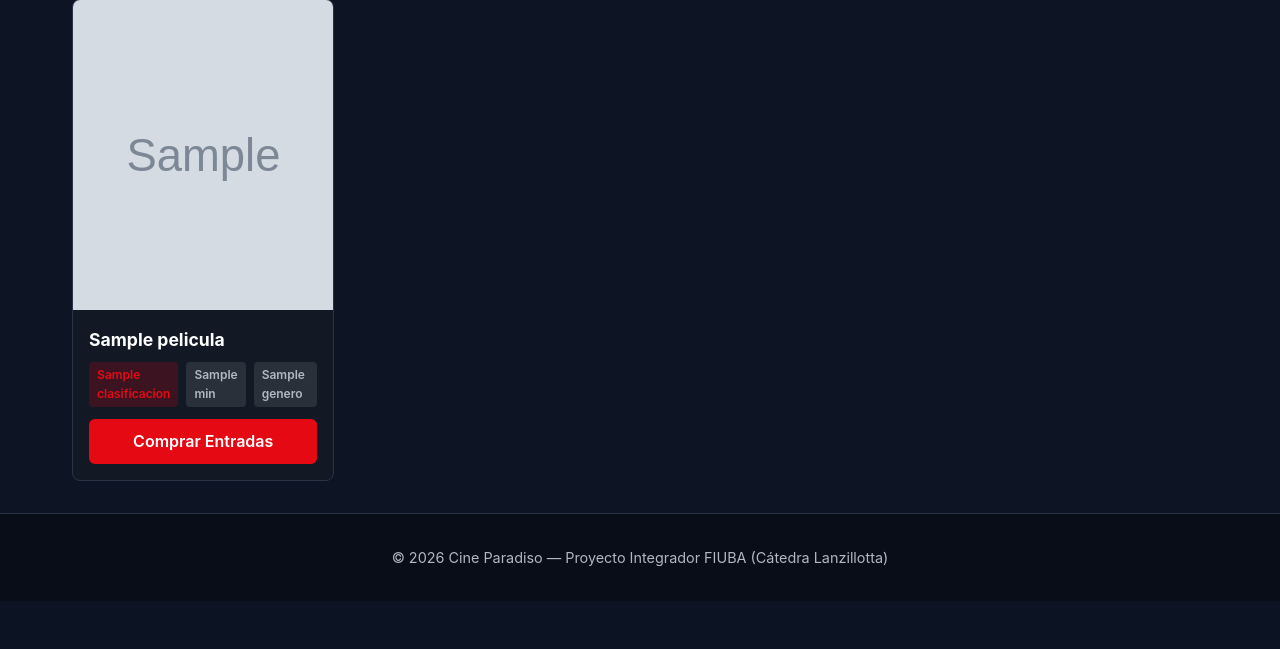
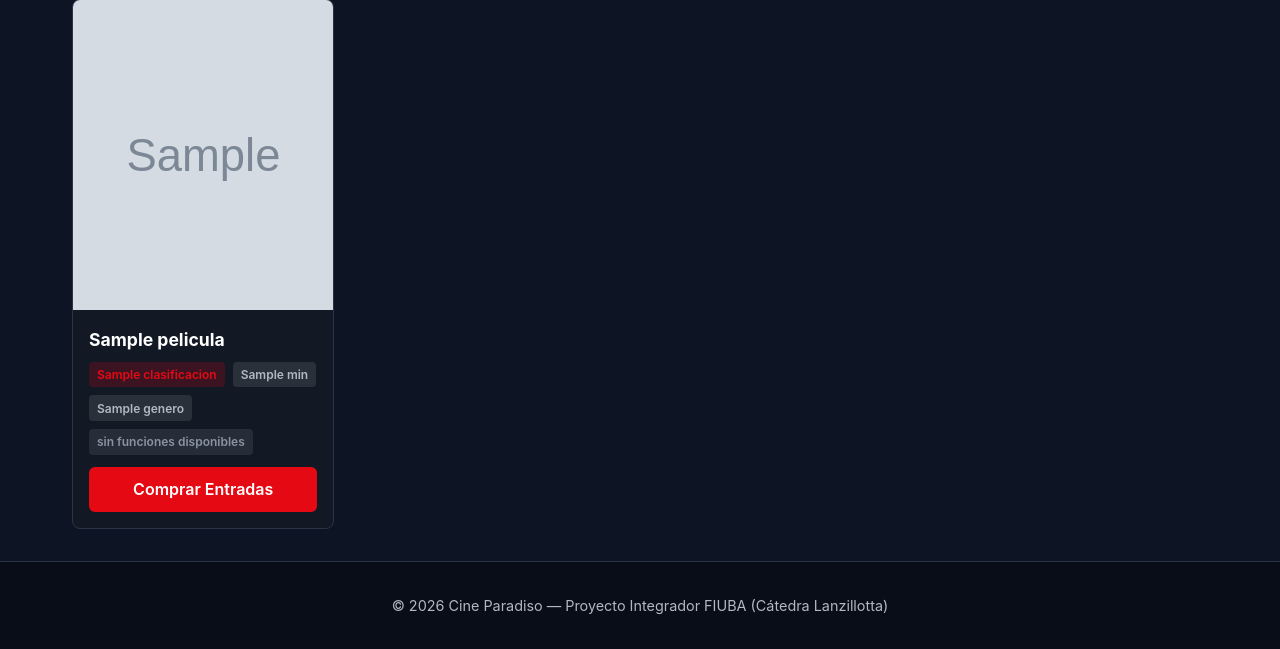
Before and after one commit to lutzio07/Front---Cine-Paradiso, a Flask app: template templates/pages/index.html in a window 1280 px wide. Shown: the part 575-1224 px from the top of the page. Before the commit the page ends 1141 px from the top, so only its background shows below. Run offline with Flask 3, Linux system fonts and the light colour scheme; the template is opened without the code that fills it: most values are stand-ins (such as "Sample title", 1, 10 or a date in 2020); grey boxes marked "Sample" are stand-in pictures.

Commit message:
feat: cartelera con campos del swagger y aviso de sin funciones

```diff
--- a/static/css/styles.css
+++ b/static/css/styles.css
@@ -212,6 +212,7 @@ a {
     display: flex;
     gap: 0.5rem;
     margin-bottom: 0.8rem;
+    flex-wrap: wrap;
 }
 
 .badge {
@@ -221,11 +222,18 @@ a {
     border-radius: 4px;
     font-size: 0.75rem;
     font-weight: 600;
+    white-space: nowrap;
 }
 
 .badge-red {
     background-color: rgba(229, 9, 20, 0.2);
     color: var(--accent-red);
+}
+
+.badge-muted{
+    background-color: rgba(176, 184, 196, 0.12);
+    color: rgba(138, 147, 163, 1);
+    white-space: nowrap;
 }
 
 .movie-card .btn {
--- a/templates/pages/index.html
+++ b/templates/pages/index.html
@@ -16,13 +16,16 @@
     <div class="movie-grid">
         {% for p in peliculas %}
         <div class="movie-card">
-            <img src="{{ p.poster_url if p.poster_url else 'https://via.placeholder.com/300x450' }}" alt="{{ p.titulo }}" class="movie-poster">
+            <img src="{{ p.url_poster if p.url_poster else 'https://via.placeholder.com/300x450' }}" alt="{{ p.titulo }}" class="movie-poster">
             <div class="movie-body">
                 <h3 class="movie-title">{{ p.titulo }}</h3>
                 <div class="movie-meta">
                     <span class="badge badge-red">{{ p.clasificacion }}</span>
-                    <span class="badge">{{ p.duracion_min }} min</span>
+                    <span class="badge">{{ p.duracion_minutos }} min</span>
                     <span class="badge">{{ p.genero }}</span>
+                    {% if not p.tiene_funciones_disponibles %}
+                        <span class=" badge badge-muted">sin funciones disponibles</span>
+                    {% endif %}
                 </div>
                 <a href="{{ url_for('main.pelicula_detalle', id_pelicula=p.id_pelicula) }}" class="btn btn-primary">Comprar Entradas</a>
             </div>
```
